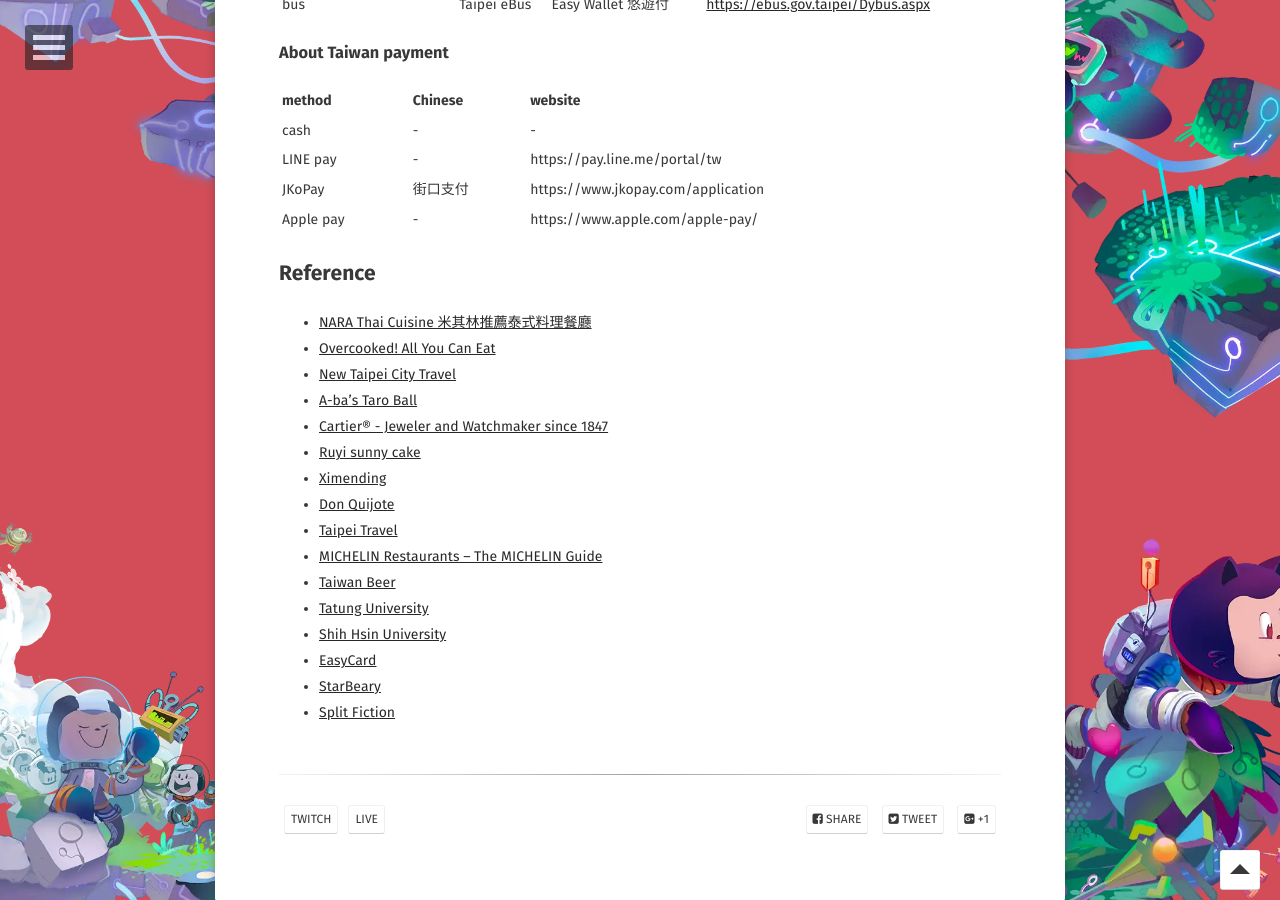
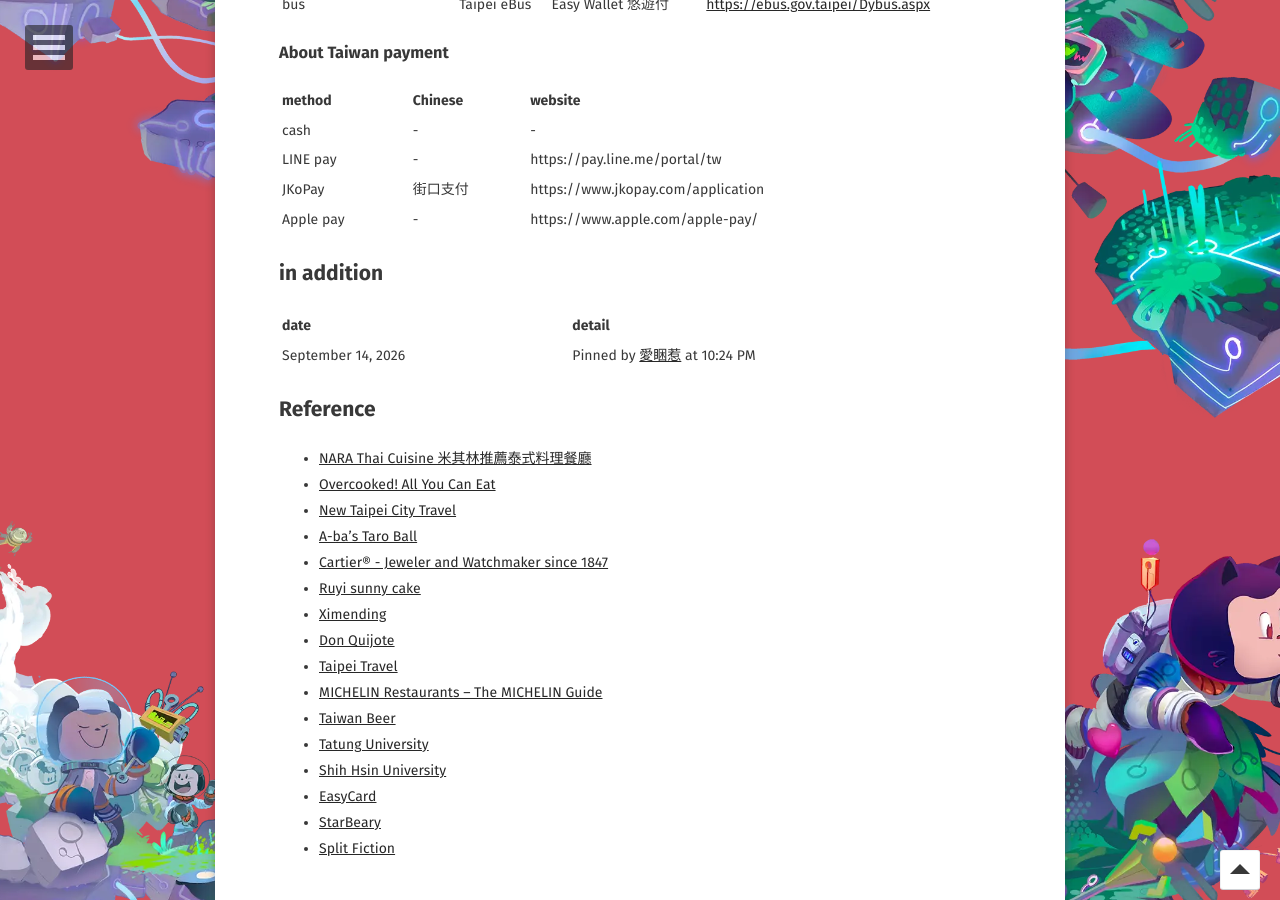
Before and after one commit to WebPavel/WebPavel.github.io, a Jekyll site: the page built from _posts/2026-08-23-Twitch-streamer-records.md, in a window 1280 px wide and 900 px high, scrolled down 4971 px. Built offline with Jekyll 4.4.1, drawn with Linux system fonts in a browser that asks for light colours; some web fonts are replaced; comment, search, counter and statistics services are not loaded.

Commit message:
feat: update winning information.

```diff
--- a/_posts/2026-08-23-Twitch-streamer-records.md
+++ b/_posts/2026-08-23-Twitch-streamer-records.md
@@ -113,6 +113,12 @@
 | JKoPay    | 街口支付 | https://www.jkopay.com/application |
 | Apple pay | -        | https://www.apple.com/apple-pay/   |
 
+## in addition
+
+| date               | detail                                                              |
+|--------------------|---------------------------------------------------------------------|
+| September 14, 2026 | Pinned by [愛睏惹](https://www.twitch.tv/dearnewsleepy) at 10:24 PM |
+
 ## Reference
 
 - [NARA Thai Cuisine 米其林推薦泰式料理餐廳](https://nara.com.tw/)
```
